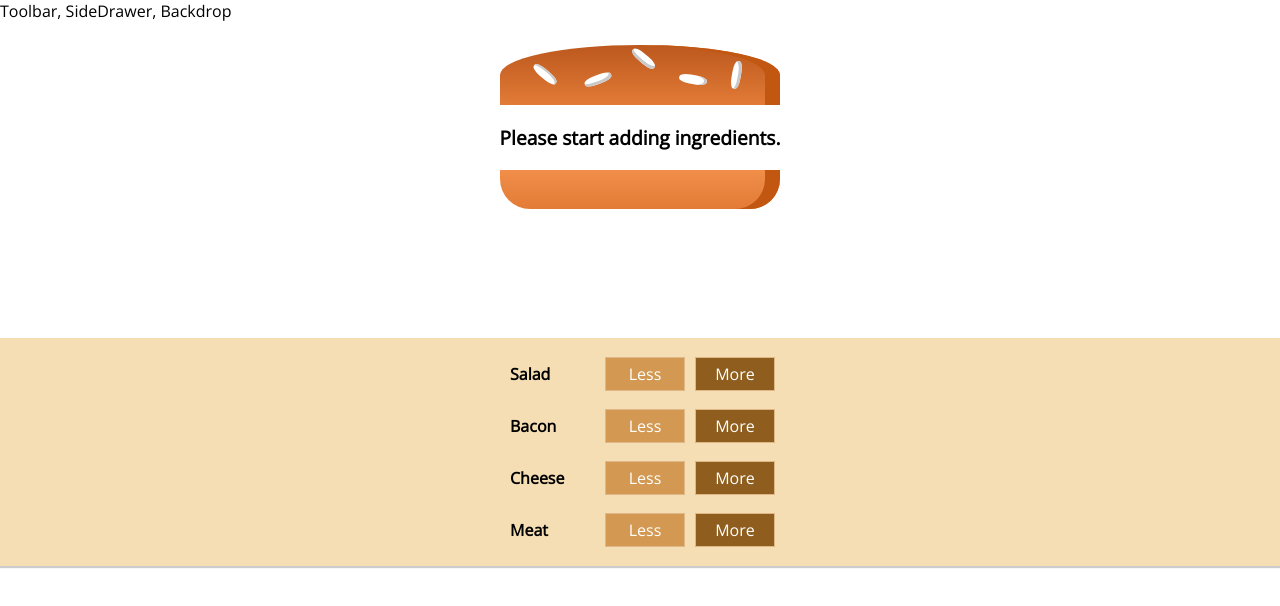
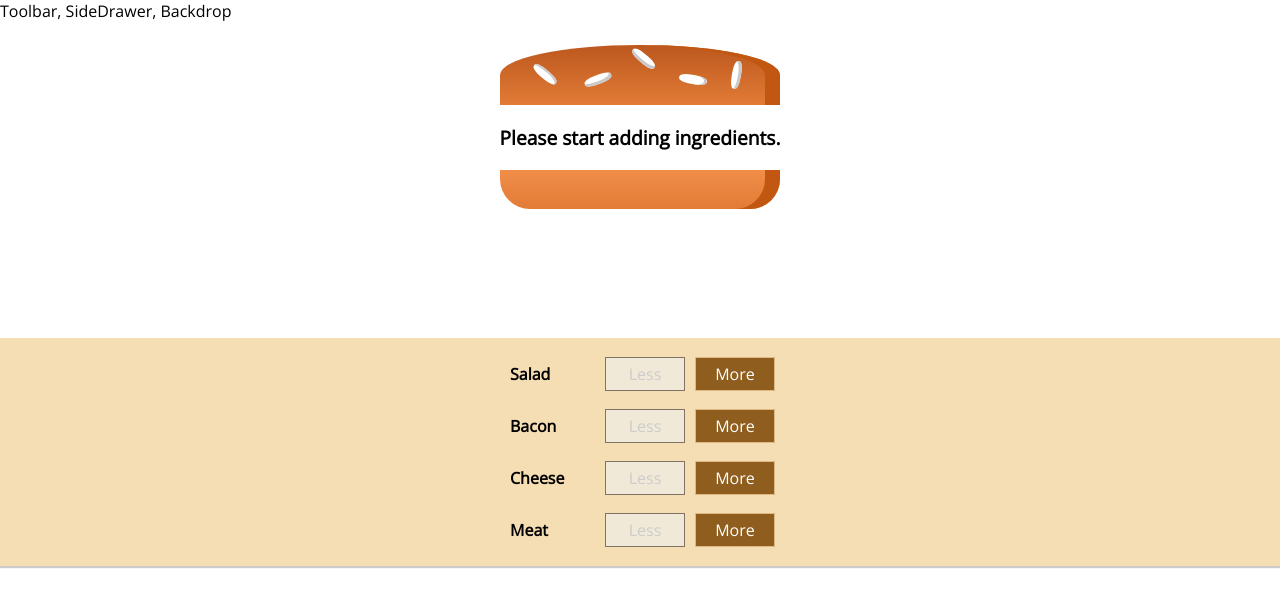
Before and after one commit to valjo01/Burger-App-React, a React app in the folder burger-app/: page / in a window 1280 px wide. Shown: the top 606 px of the page. Built offline with nearby package versions, Linux system fonts and the light colour scheme.

Commit message:
disable btn if 0 ingredients

```diff
--- a/burger-app/src/App.js
+++ b/burger-app/src/App.js
@@ -11,6 +11,7 @@
         <Layout>
           <BurgerBuilder />
           <BurgerIngredient />
+
         </Layout>
       </div>
     );
--- a/burger-app/src/components/Burger/BuildControls/BuildControl/BuildControl.css
+++ b/burger-app/src/components/Burger/BuildControls/BuildControl/BuildControl.css
@@ -17,14 +17,14 @@
 }
 
 .BuildControl button:disabled {
-    background-color: #AC9980;
+    background-color: #f0e9d8;
     border: 1px solid #7E7365;
     color: #ccc;
     cursor: default;
 }
 
 .BuildControl button:hover:disabled {
-    background-color: #AC9980;
+    background-color: #f0e9d8;
     color: #ccc;
     cursor: not-allowed;
 }
--- a/burger-app/src/components/Burger/BuildControls/BuildControl/BuildControl.js
+++ b/burger-app/src/components/Burger/BuildControls/BuildControl/BuildControl.js
@@ -5,8 +5,13 @@
 const buildControl = (props) => (
     <div className={classes.BuildControl}>
         <div className={classes.Label}>{props.label}</div>
-        <button className={classes.Less}>Less</button>
-        <button className={classes.More} onClick={props.added}>More</button>
+        <button
+            className={classes.Less}
+            onClick={props.removed}
+            disabled={props.disabled}>Less</button>
+        <button
+            className={classes.More}
+            onClick={props.added}>More</button>
     </div>
 );
 
--- a/burger-app/src/components/Burger/BuildControls/BuildControls.js
+++ b/burger-app/src/components/Burger/BuildControls/BuildControls.js
@@ -14,10 +14,12 @@
     <div className={classes.BuildControls}>
         {controls.map(ctrl => (
             <BuildControl
-            key={ctrl.label}
-            label={ctrl.label}
-            added={() => props.ingredientAdded(ctrl.type)}
-            />
+                key={ctrl.label}
+                label={ctrl.label}
+                added={() => props.ingredientAdded(ctrl.type)}
+                removed={() => props.ingredientRemoved(ctrl.type)}
+                // disable
+                disabled={props.disabled[ctrl.type]} />
         ))}
     </div>
 );
--- a/burger-app/src/containers (states)/BurgerBuilder/BurgerBuilder.js
+++ b/burger-app/src/containers (states)/BurgerBuilder/BurgerBuilder.js
@@ -42,17 +42,44 @@
     }
 
     removeIngredientHandler = (type) => {
+        const oldCount = this.state.ingredients[type];
+        // check if there are ingredients
+        if(oldCount <= 0) {
+            return;
+        }
+        const updatedCount = oldCount - 1;
+        // immutable update
+        // new js object with states
+        const updatedIngredients = {
+            ...this.state.ingredients
+        };
+        updatedIngredients[type] = updatedCount;
 
+        // update price
+        const priceDeduction = INGREDIENT_PRICES[type];
+        const oldPrice = this.state.totalPrice;
+        const newPrice = oldPrice - newPrice;
+        this.setState({totalPrice: newPrice, ingredients: updatedIngredients});
     }
 
     render () {
+        // disable Btns
+        // copy object from state
+        const disableInfo = {
+            ...this.state.ingredients
+        };
+        for (let key in disableInfo) {
+            disableInfo[key] = disableInfo[key] <= 0
+        } // form: {salad: true, meat: false, ...}
+
         return (
             <Aux>
                 <Burger ingredients={this.state.ingredients}/>
                 <BuildControls
                     // pass methods
                     ingredientAdded={this.addIngredientHandler}
-
+                    ingredientRemoved={this.removeIngredientHandler}
+                    disabled={disableInfo}
                 />
             </Aux>
         );
```
